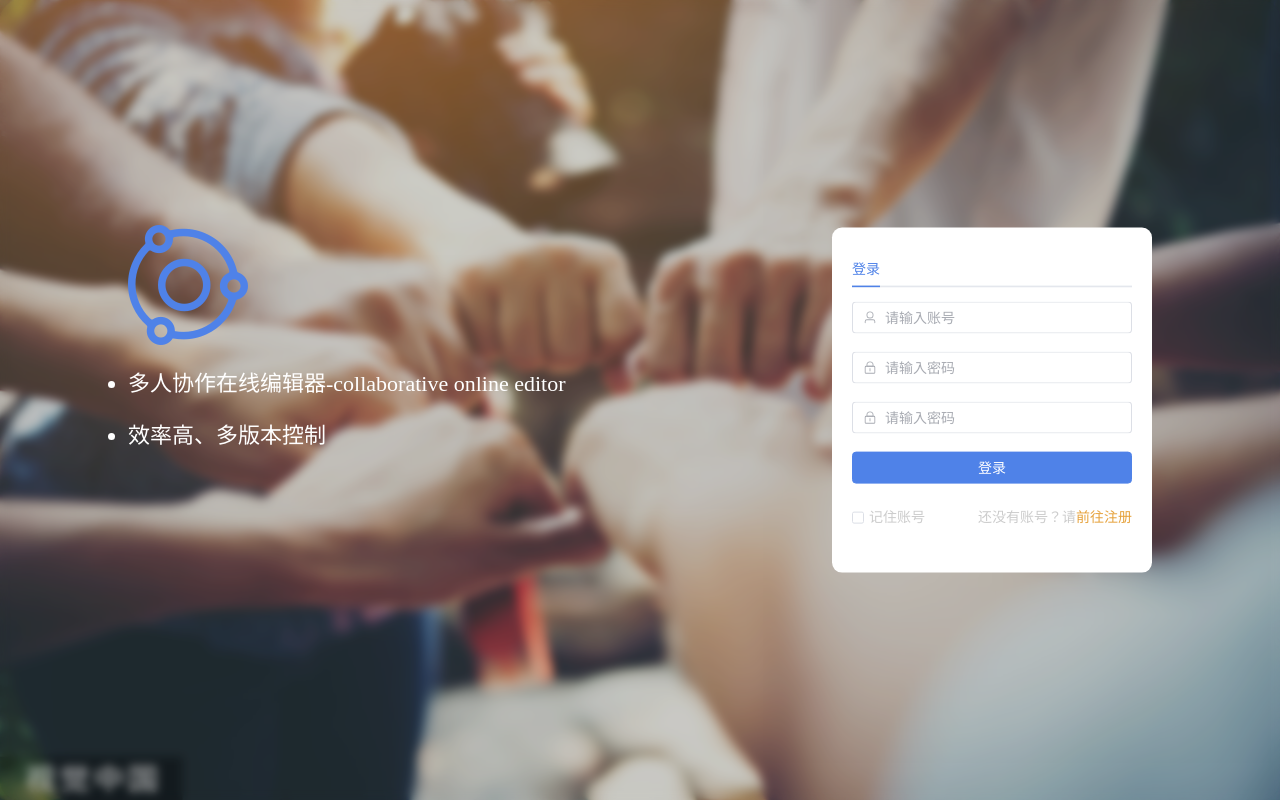
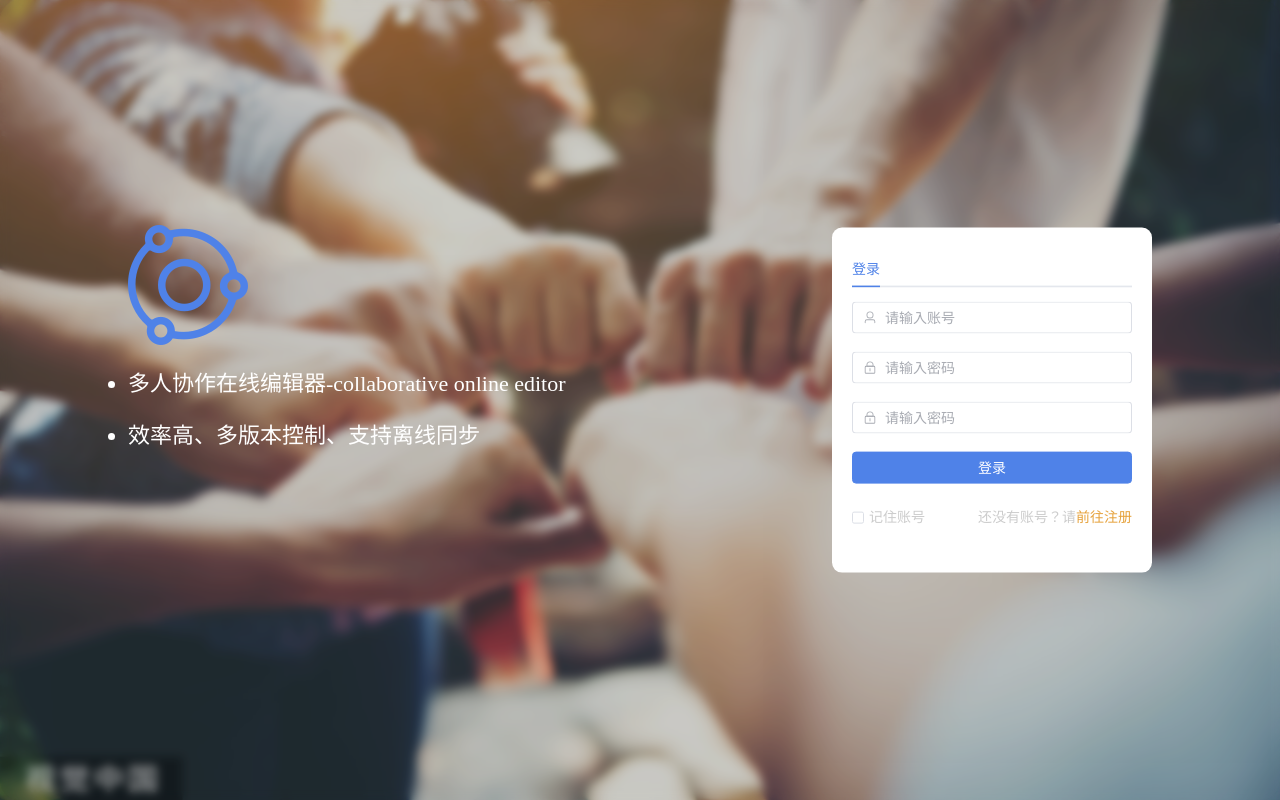
Before and after one commit to corrector123/collaborative_docs, a Vue app in the folder Vue/: page /#/login in a window 1280 px wide. Built offline with nearby package versions, Linux system fonts and the light colour scheme; a small style sheet from the web is missing; what vue-socket.io would draw is missing.

Commit message:
Update index.vue

```diff
--- a/Vue/src/views/Login/index.vue
+++ b/Vue/src/views/Login/index.vue
@@ -9,7 +9,7 @@
         <div class="login-box-left-tip">
           <ul>
             <li>多人协作在线编辑器-collaborative online editor</li>
-            <li>效率高、多版本控制</li>
+            <li>效率高、多版本控制、支持离线同步</li>
           </ul>
         </div>
       </div>
```
